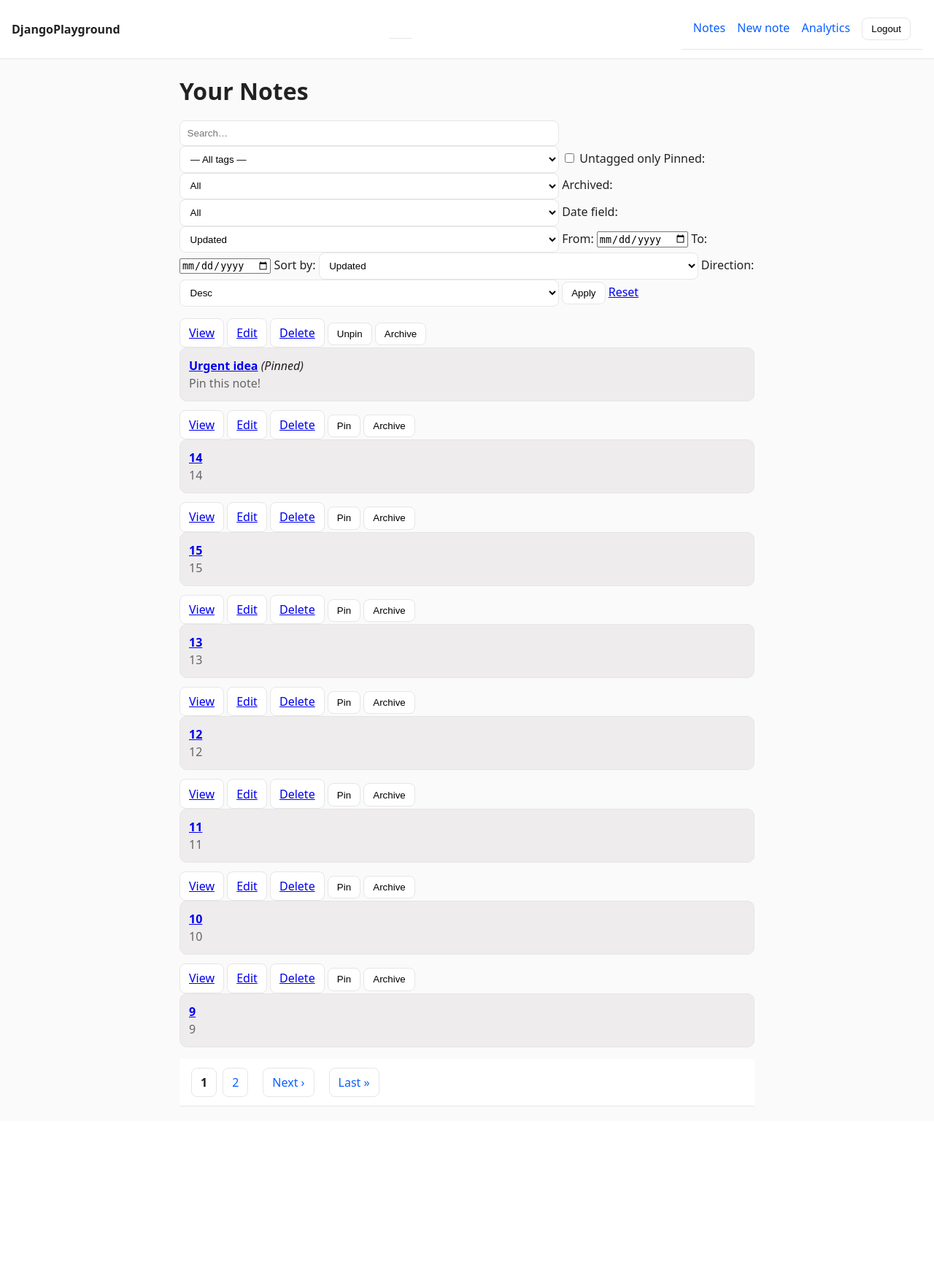
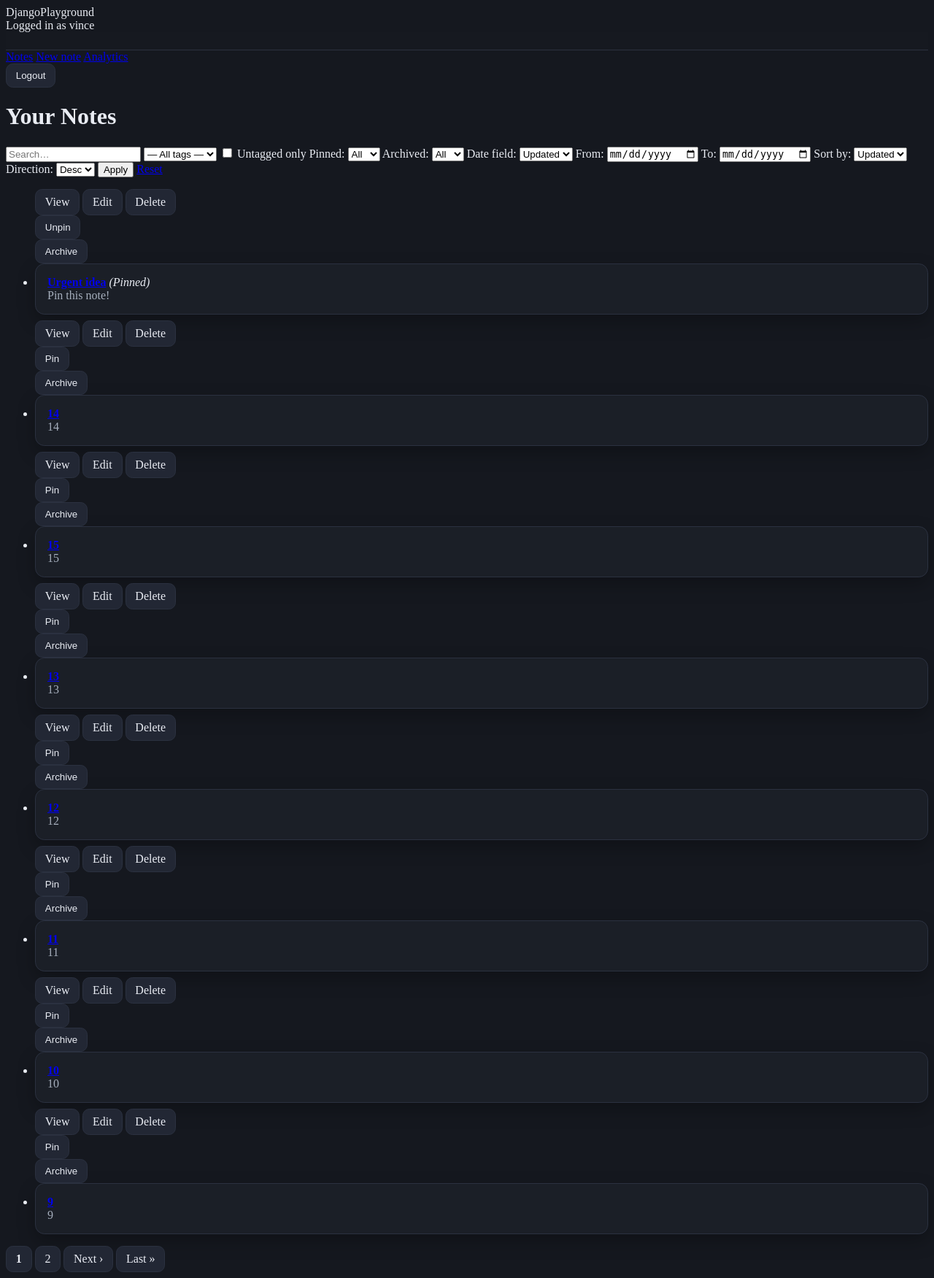
Before and after one commit to VinceVSCode/Django_Playground, a Django app: page /notes/list/ in a window 1280 px wide. Shown: the whole page at 73% size. Before the commit the page ends 1516 px from the top, so only its background shows below. Run offline with Django 5.2, Linux system fonts and the light colour scheme; a user stored in the database is signed in; data comes from the database, SQL or seed files in the repository; data that the repository does not hold is empty.

Commit message:
- Change in styles and base template.

```diff
--- a/DjangoPlayground/firstsite/static/firstsite/styles.css
+++ b/DjangoPlayground/firstsite/static/firstsite/styles.css
@@ -1,130 +1,106 @@
-/* Basic, readable defaults */
-:root {
-  --text: #222;
-  --muted: #666;
-  --bg: #fafafa;
-  --link: #0a5fff;
-  --border: #e6e6e6;
+/* ===== Theme (low brightness, neutral) ===== */
+:root{
+  --bg: #15181f;           /* slightly lighter than before */
+  --panel: #1b1f27;        /* panels/cards */
+  --panel-strong: #222734; /* hovers/strong panels */
+  --text: #e9ecf3;         /* comfortable off-white */
+  --muted: #a6afbd;        /* muted text */
+  --line: #2b3140;         /* separators */
+  --focus: #8fb7ff;        /* focus ring */
 }
 
-* { box-sizing: border-box; }
-html, body { margin: 0; padding: 0; }
-body {
-  font-family: system-ui, -apple-system, "Segoe UI", Roboto, Arial, sans-serif;
-  color: var(--text);
-  background: var(--bg);
-  line-height: 1.5;
+html, body { background: var(--bg); color: var(--text); }
+
+/* ===== Topbar ===== */
+/* topbar */
+.topbar{
+  position: sticky; top: 0; z-index: 10;
+  display: flex; justify-content: space-between; align-items: center;
+  gap: 1rem; padding: .75rem 1rem;
+  background: rgba(23,26,33,.85);
+  backdrop-filter: blur(6px);
+  border-bottom: 1px solid var(--line);
+}
+.topbar__left{ display:flex; align-items:center; gap:.75rem; }
+.topbar__right{ display:flex; align-items:center; gap:.75rem; }
+.topbar__nav{ display:flex; gap:.5rem; }
+.topbar__link{
+  padding:.4rem .6rem; border-radius:.5rem;
+  color: var(--text); text-decoration: none;
+}
+.topbar__link:hover{ background: var(--panel-strong); }
+.topbar__link:focus-visible{ outline:2px solid var(--focus); outline-offset:2px; }
+.topbar__user{ color: var(--muted); font-size:.95rem; }
+
+/* logo placeholder (empty for now) */
+.logo-slot{
+  width: 28px; height: 28px; border-radius: .5rem;
+  background: var(--panel-strong);
+  border: 1px dashed var(--line);
 }
 
-nav {
-  padding: .75rem 1rem;
-  background: white;
-  border-bottom: 1px solid var(--border);
+/* ===== Page/content wrappers ===== */
+.page{ padding: 1rem; }
+
+.card{
+  background: var(--panel);
+  border: 1px solid var(--line);
+  border-radius: .8rem;
+  padding: 1rem;
+  box-shadow: 0 10px 24px rgba(0,0,0,.25);
 }
-nav a { margin-right: .75rem; color: var(--link); text-decoration: none; }
-nav a:hover { text-decoration: underline; }
+.muted{ color: var(--muted); }
+.button{
+  display:inline-block; padding:.5rem .8rem; border-radius:.6rem;
+  background: var(--panel-strong);
+  border:1px solid var(--line); color: var(--text);
+  text-decoration:none; cursor:pointer;
+}
+.button:hover{ background: #202632; }
+.button:focus-visible{ outline:2px solid var(--focus); outline-offset:2px; }
 
-.container {
-  max-width: 760px;
-  margin: 1.25rem auto;
-  padding: 0 1rem;
+/* ===== Filter bar ===== */
+/* Filter bar: subtle card wrapper */
+.filter-bar{
+  display:flex; align-items:flex-end; gap:1rem; flex-wrap:wrap;
+  border:1px solid var(--line);
+  border-radius:.8rem;
+  background: var(--panel);
+  padding:.75rem;
+  margin-bottom: 1rem;
+}
+.filter-bar label{ color: var(--muted); font-size:.9rem; }
+.filter-actions{ display:flex; gap:.5rem; }
+
+
+/* Chips for selected tags/filters (no JS; just visual) */
+.chips{ display:flex; gap:.4rem; flex-wrap:wrap; }
+.chip{
+  background: var(--chip); border:1px solid var(--chip-line);
+  color: var(--text); border-radius: 999px; padding:.2rem .6rem; font-size:.85rem;
 }
 
-h1, h2, h3 { margin: .4rem 0 1rem; }
-
-ul { list-style: none; padding: 0; }
-li.card,.card {
-  background: rgb(238, 236, 236);
-  border: 1px solid var(--border);
-  border-radius: 10px;
-  padding: .75rem;
-  margin-bottom: .75rem;
+/* ===== Note cards ===== */
+.note-card{
+  background: var(--panel);
+  border: 1px solid var(--line);
+  border-radius: .8rem;
+  padding: .75rem .9rem;
+  box-shadow: 0 8px 18px rgba(0,0,0,.22);
+}
+.note-card__title { margin:.1rem 0 .4rem; font-weight:600; }
+.note-card__meta { display:flex; gap:.6rem; flex-wrap:wrap; color: var(--muted); font-size:.85rem; }
+.note-pin{
+  display:inline-block; font-size:.75rem; line-height:1;
+  padding:.15rem .45rem; border-radius:.4rem;
+  background: #232a36; border:1px solid var(--chip-line); color: var(--muted);
 }
 
-small, .muted { color: var(--muted); }
-button, .button {
-  display: inline-block;
-  padding: .45rem .75rem;
-  border-radius: 8px;
-  border: 1px solid var(--border);
-  background: white;
-  cursor: pointer;
+/* ===== Tables (analytics) ===== */
+.analytics-table { width:100%; border-collapse:separate; border-spacing:0 .4rem; }
+.analytics-table th, .analytics-table td { padding: .25rem .5rem; }
+.analytics-bar{
+  display:inline-block; height:.75rem; max-width:240px;
+  background: #1f2a3c; border:1px solid var(--chip-line); border-radius:6px; vertical-align:middle;
 }
-button:hover, .button:hover { background: #f3f6ff; }
-
-:root {
-  --text:#222; --muted:#666; --bg:#fafafa; --link:#0a5fff; --border:#e6e6e6;
-}
-
-*{box-sizing:border-box}
-html,body{margin:0;padding:0}
-body{font-family:system-ui,-apple-system,"Segoe UI",Roboto,Arial,sans-serif;color:var(--text);background:var(--bg);line-height:1.5}
-
-.brandbar{display:flex;justify-content:space-between;align-items:center;padding:.75rem 1rem;background:#fff;border-bottom:1px solid var(--border)}
-.brand{font-weight:700}
-.nav a{margin-right:.75rem;text-decoration:none;color:var(--link)}
-.nav a:hover{text-decoration:underline}
-.inline{display:inline}
-
-.container{max-width:820px;margin:1.25rem auto;padding:0 1rem}
-
-.card{background:#fff;border:1px solid var(--border);border-radius:10px;padding:.9rem;margin-bottom:.9rem}
-li.card{list-style:none}
-
-.button{display:inline-block;padding:.45rem .75rem;border-radius:8px;border:1px solid var(--border);background:#fff;cursor:pointer}
-.button:hover{background:#f3f6ff}
-
-input[type="text"], input[type="password"], textarea, select{
-  width:100%;max-width:520px;padding:.55rem .6rem;border:1px solid var(--border);border-radius:8px;background:#fff
-}
-textarea{min-height:120px}
-
-.messages{list-style:none;margin:0;padding:0}
-.message{padding:.6rem .8rem;border-bottom:1px solid var(--border);background:#f6fbff}
-.message.success{background:#f0fff4}.message.error{background:#fff5f5}.message.warning{background:#fffbea}
-
-.tagpill{
-  display:inline-block; padding:.15rem .5rem; border:1px solid var(--border);
-  border-radius:999px; background:#f7faff; border-color:#dfe8ff; margin-right:.25rem; font-size:.85em
-}
-.muted{color:var(--muted)}
-
-.pagination{display:flex;gap:.5rem;align-items:center;margin-top:.75rem;flex-wrap:wrap}
-
-.pre {
-  font-family: ui-monospace, SFMono-Regular, Menlo, Consolas, monospace;
-  background: #fbfbfd;
-  border: 1px dashed var(--border);
-  border-radius: 8px;
-  padding: .5rem;
-  white-space: pre-wrap;
-}
-/* analytics table */
-.analytics-table {
-  width: 100%;
-  border-collapse: separate;
-  border-spacing: 0 .4rem;
-}
-
-.analytics-table th,
-.analytics-table td {
-  padding: .25rem .5rem;
-}
-
-/* the bar itself */
-.analytics-bar {
-  display: inline-block;
-  height: 0.75rem;
-  background: #e6f0ff;
-  border: 1px solid #c9ddff;
-  border-radius: 6px;
-  vertical-align: middle;
-  max-width: 240px;          /* safety max, real width comes from style attr */
-}
-
-/* number next to the bar */
-.analytics-bar-value {
-  margin-left: .4rem;
-  font-size: .9em;
-  color: #6d7380;
-}
+.analytics-bar-value{ margin-left:.4rem; font-size:.9em; color: var(--muted); }
--- a/DjangoPlayground/firstsite/templates/firstsite/base.html
+++ b/DjangoPlayground/firstsite/templates/firstsite/base.html
@@ -9,6 +9,10 @@
 <body>
   <header class="brandbar">
     <div class="brand">DjangoPlayground</div>
+    <!-- Print the name of the user-->
+    {% if request.user.is_authenticated %}
+      <div class="user-info">Logged in as {{ request.user.username }}</div>
+    {% endif %}
     <nav class="topbar" aria-label="Main navigation">
 
 
```
